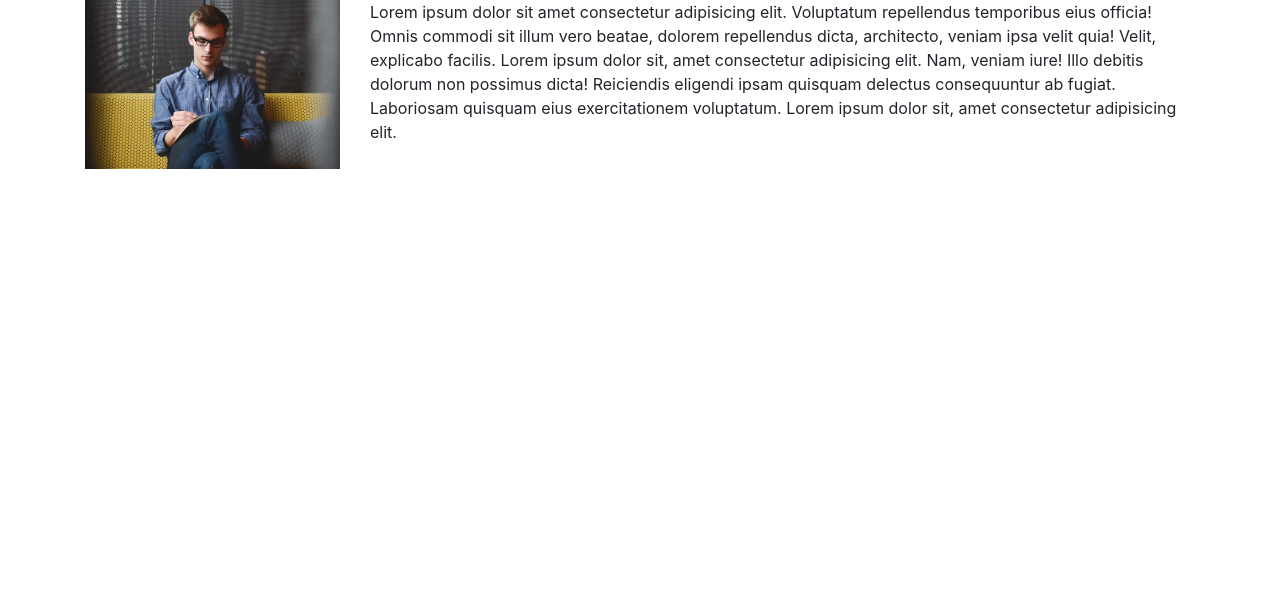
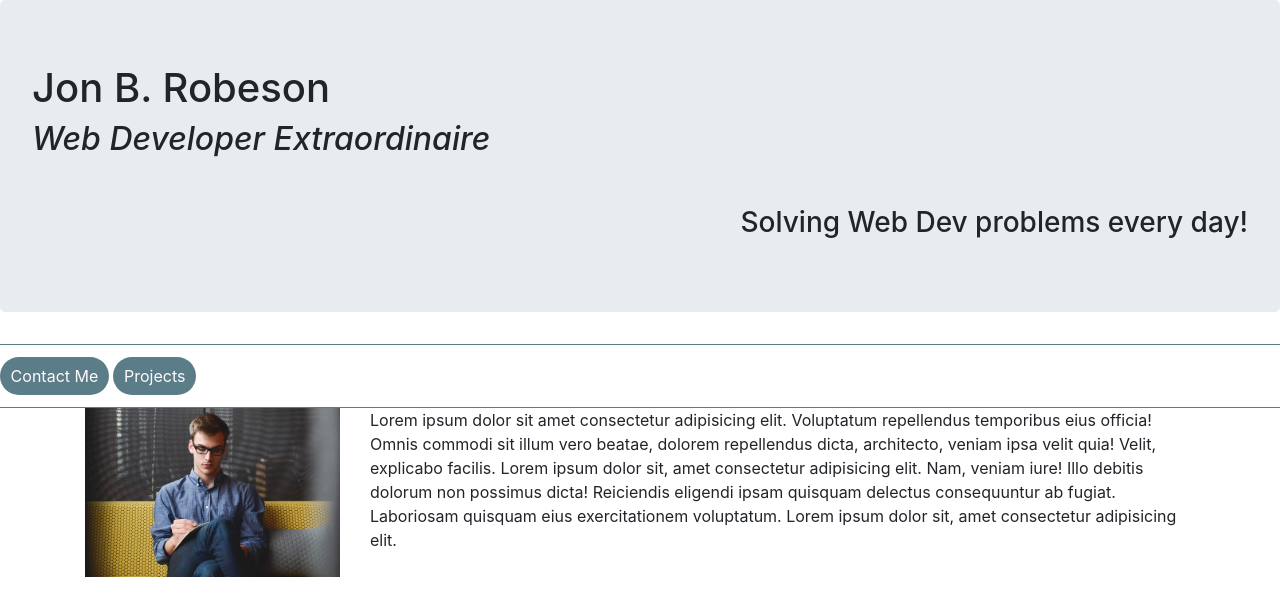
Before and after one commit to JonHimself/SWG-training, a plain HTML site: page css/code-alongs/bootstrap-grid/bootstrap-examples.html in a window 1280 px wide. Drawn offline with nearby package versions, Linux system fonts and the light colour scheme; files whose address does not match are found by name.

Commit message:
bootstrap components code along

```diff
--- a/css/code-alongs/bootstrap-grid/bootstrap-examples.html
+++ b/css/code-alongs/bootstrap-grid/bootstrap-examples.html
@@ -6,9 +6,22 @@
       name="viewport"
       content="width=device-width, initial-scale=1, shrink-to-fit=no"
     />
-
+    <style>
+      nav {
+        border-top: thin #5b7d87 solid;
+        border-bottom: thin #5b7d87 solid;
+        padding-top: 12px;
+        padding-bottom: 12px;
+      }
+      nav .btn {
+        background-color: #5b7d87;
+        color: #fef9ff;
+      }
+      nav .btn:hover {
+        font-weight: bold;
+      }
+    </style>
     <title>Bootstrap Sample Page</title>
-
     <link
       rel="stylesheet"
       href="https://stackpath.bootstrapcdn.com/bootstrap/4.1.3/css/bootstrap.min.css"
@@ -17,6 +30,15 @@
     />
   </head>
   <body>
+    <header class="jumbotron">
+      <h1>Jon B. Robeson</h1>
+      <h2 class="font-italic">Web Developer Extraordinaire</h2>
+      <h3 class="text-right mt-5">Solving Web Dev problems every day!</h3>
+    </header>
+    <nav>
+      <a class="btn badge-pill" href="#">Contact Me</a>
+      <a class="btn badge-pill" href="#">Projects</a>
+    </nav>
     <div class="container">
       <div class="row">
         <div class="col-lg-3 col-md">
```
